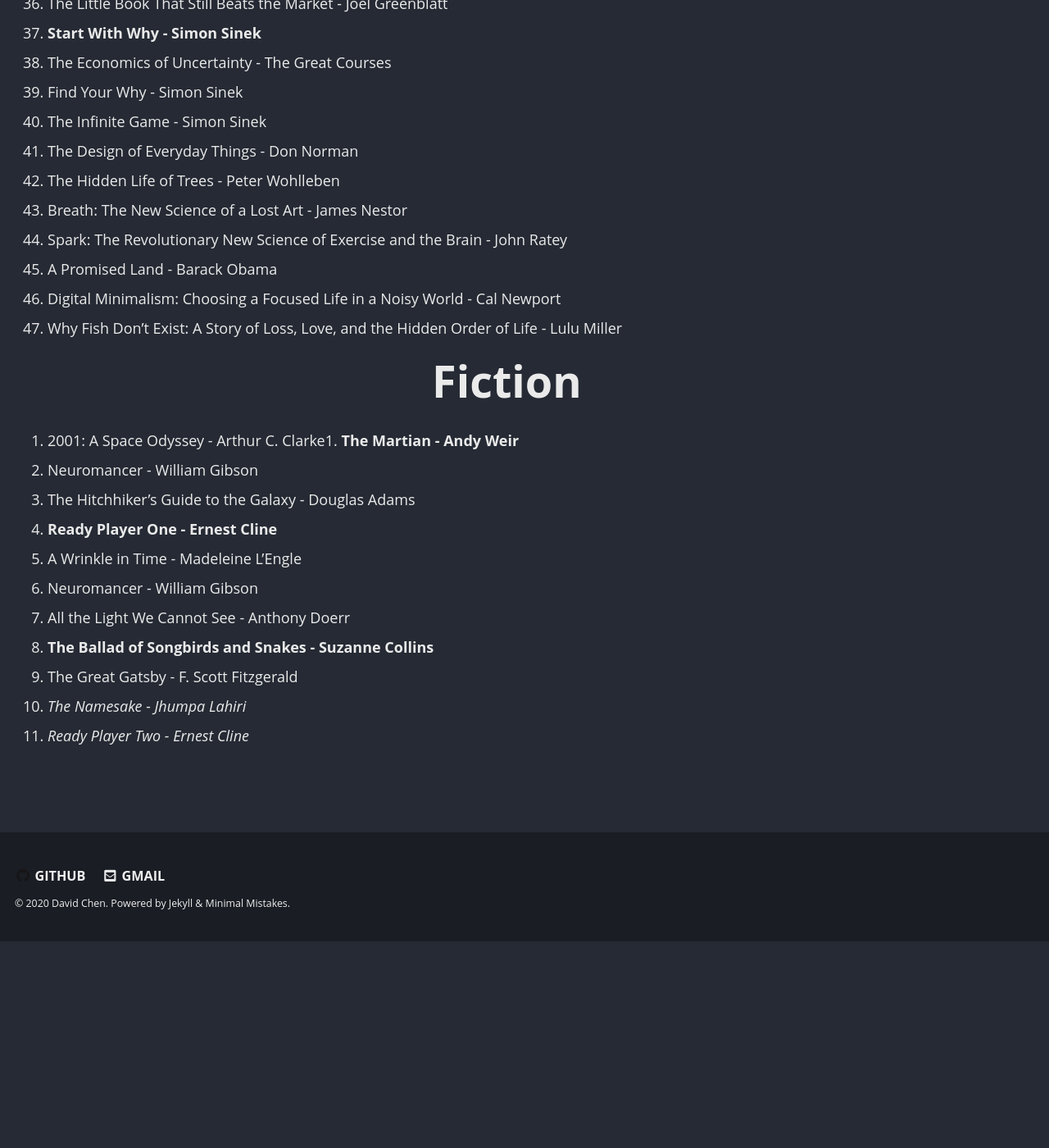
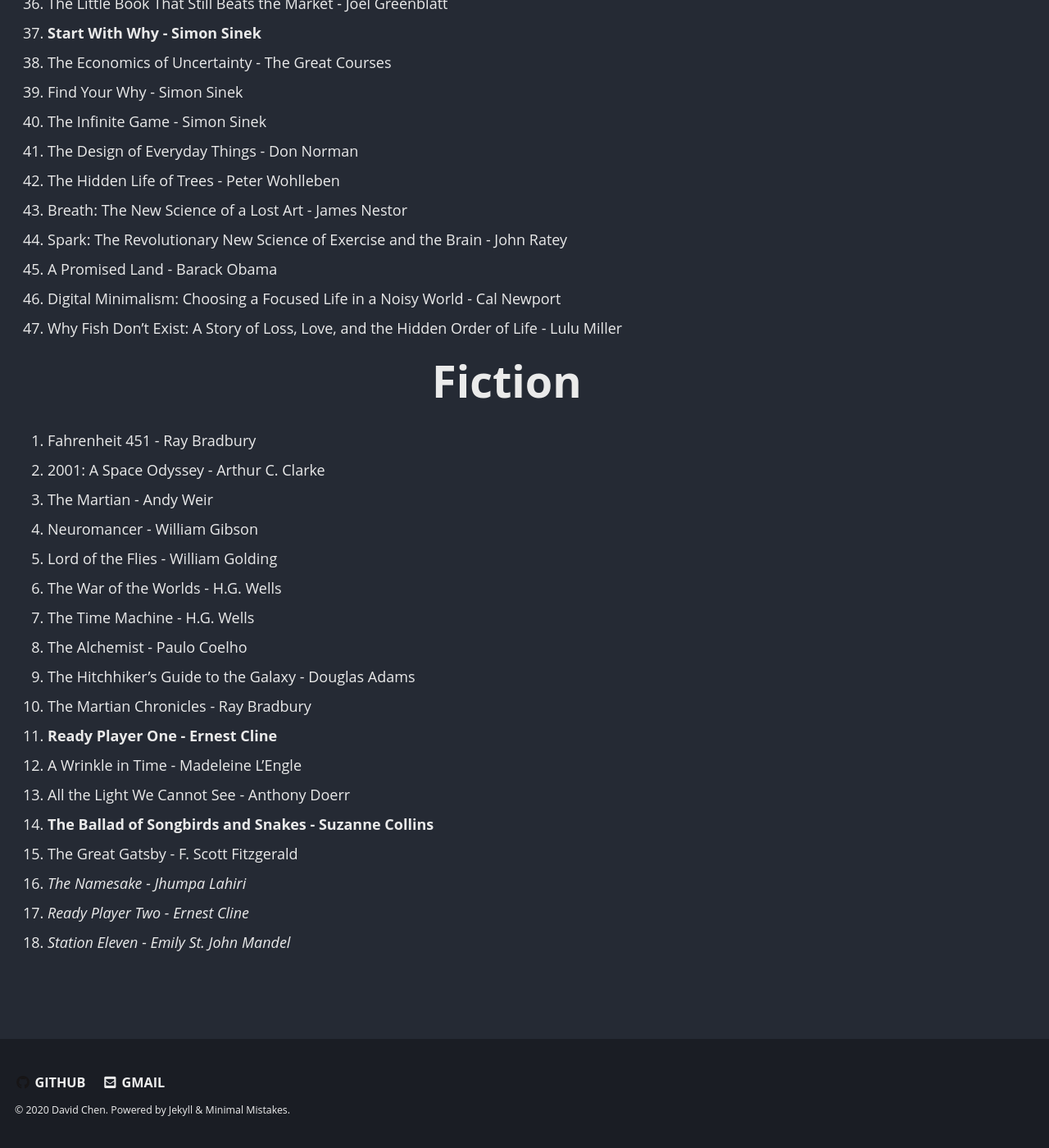
Before and after one commit to dchen327/dchen327.github.io, a Jekyll site: the page built from books.md, in a window 1280 px wide and 1400 px high, scrolled down 1537 px. Shown: the whole window at 82% size. Built offline with Jekyll 4.4.1, drawn with Linux system fonts in a browser that asks for light colours; cached includes are drawn as plain includes; before the commit the page ends 2685 px from its top, so only the background shows below that.

Commit message:
organize books

```diff
--- a/books.md
+++ b/books.md
@@ -56,14 +56,21 @@
 
 <h1 id="Stanford-AI" style="font-size: 3em; text-align: center">Fiction</h1>
 
-1. 2001: A Space Odyssey - Arthur C. Clarke1. **The Martian - Andy Weir**
-2. Neuromancer - William Gibson
-3. The Hitchhiker's Guide to the Galaxy - Douglas Adams
-4. **Ready Player One - Ernest Cline**
-5. A Wrinkle in Time - Madeleine L'Engle
-6. Neuromancer - William Gibson
-7. All the Light We Cannot See - Anthony Doerr
-8. **The Ballad of Songbirds and Snakes - Suzanne Collins**
-9. The Great Gatsby - F. Scott Fitzgerald
-10. *The Namesake - Jhumpa Lahiri*
-11. *Ready Player Two - Ernest Cline*
+1. Fahrenheit 451 - Ray Bradbury
+2. 2001: A Space Odyssey - Arthur C. Clarke
+3. The Martian - Andy Weir
+4. Neuromancer - William Gibson
+5. Lord of the Flies - William Golding
+6. The War of the Worlds - H.G. Wells
+7. The Time Machine - H.G. Wells
+8. The Alchemist - Paulo Coelho
+9. The Hitchhiker's Guide to the Galaxy - Douglas Adams
+10. The Martian Chronicles -  Ray Bradbury
+11. **Ready Player One - Ernest Cline**
+12. A Wrinkle in Time - Madeleine L'Engle
+13. All the Light We Cannot See - Anthony Doerr
+14. **The Ballad of Songbirds and Snakes - Suzanne Collins**
+15. The Great Gatsby - F. Scott Fitzgerald
+16. *The Namesake - Jhumpa Lahiri*
+17. *Ready Player Two - Ernest Cline*
+18. *Station Eleven - Emily St. John Mandel*
```
